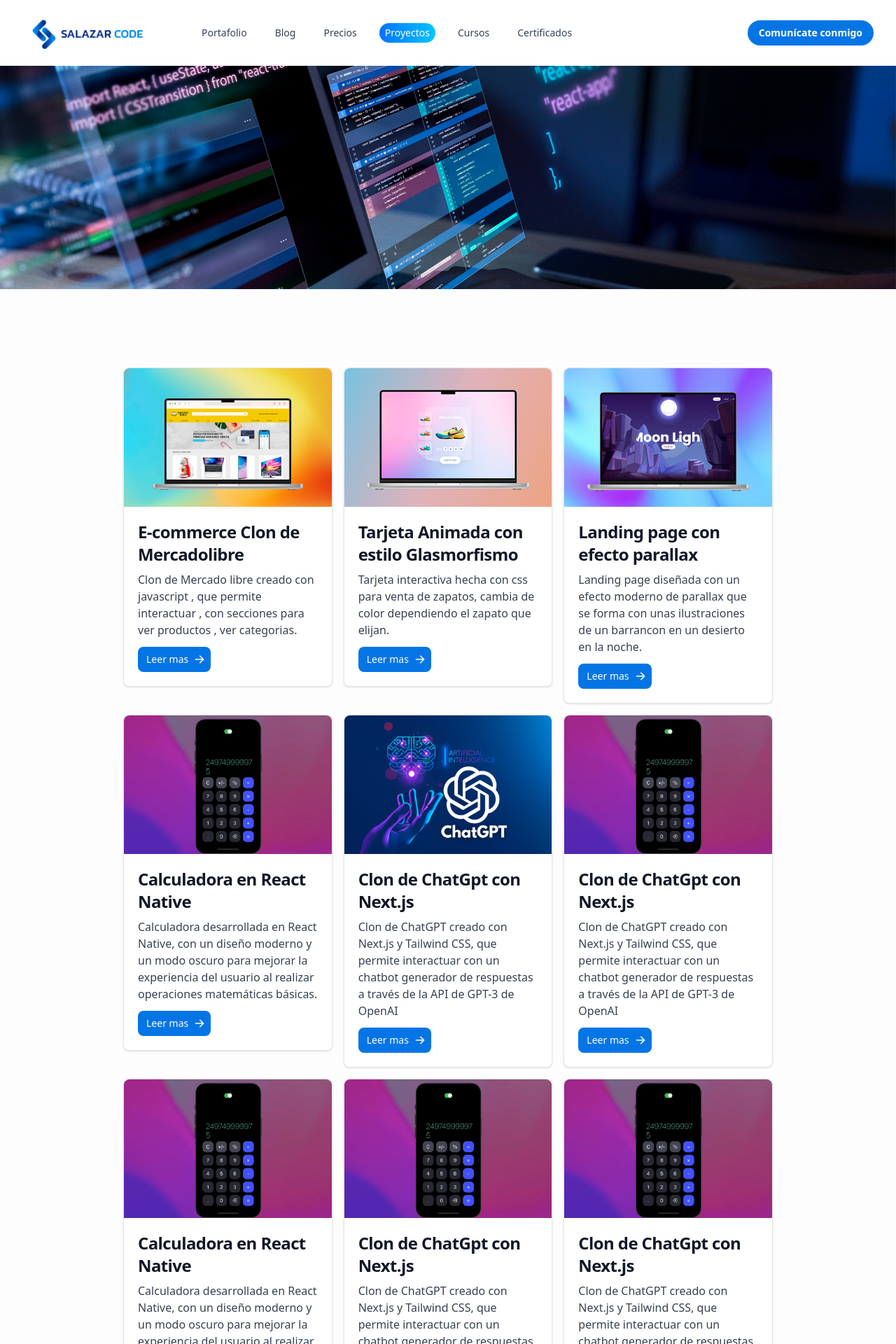
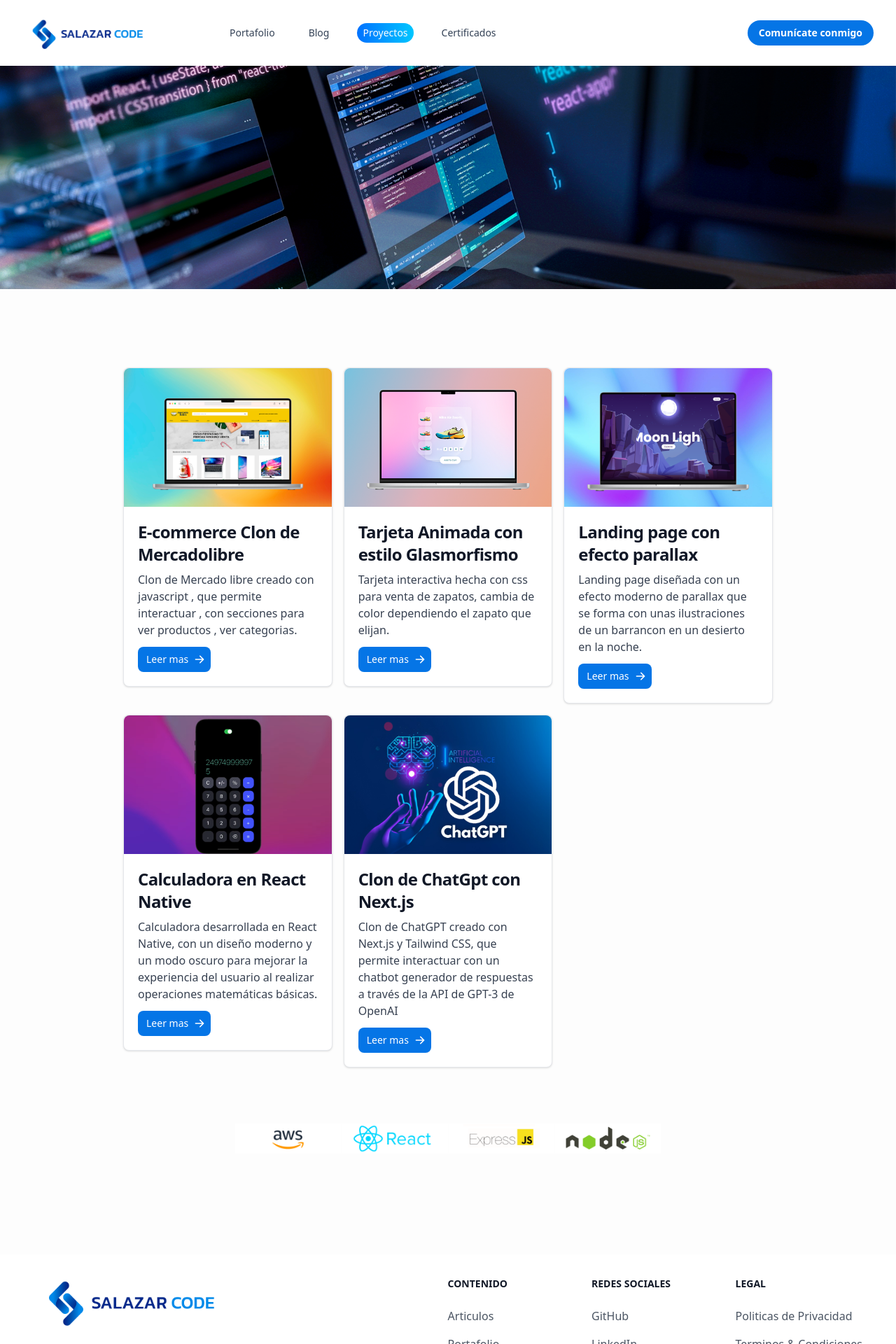
Before and after one commit to juancamilosalazarrestrepo/blog-next-js, a Next.js app: page /proyectos in a window 1280 px wide. Shown: the top 1920 px of the page at 70% size. Built offline with nearby package versions, Linux system fonts and the light colour scheme.

Commit message:
correccion de cosas

```diff
--- a/data/proyectos/projectos.js
+++ b/data/proyectos/projectos.js
@@ -40,34 +40,7 @@ const proyectos = [
       "Clon de ChatGPT creado con Next.js y Tailwind CSS, que permite interactuar con un chatbot generador de respuestas a través de la API de GPT-3 de OpenAI",
     url: "/portafolio/clonechatgpt",
   },
-  {
-    titulo: "Clon de ChatGpt con Next.js",
-    imagen: calculatorDark,
-    description:
-      "Clon de ChatGPT creado con Next.js y Tailwind CSS, que permite interactuar con un chatbot generador de respuestas a través de la API de GPT-3 de OpenAI",
-    url: "/portafolio/calculadora",
-  },
-  {
-    titulo: "Calculadora en React Native",
-    imagen: calculatorDark,
-    description:
-      "Calculadora desarrollada en React Native, con un diseño moderno y un modo oscuro para mejorar la experiencia del usuario al realizar operaciones matemáticas básicas.",
-    url: "/portafolio/calculadora",
-  },
-  {
-    titulo: "Clon de ChatGpt con Next.js",
-    imagen: calculatorDark,
-    description:
-      "Clon de ChatGPT creado con Next.js y Tailwind CSS, que permite interactuar con un chatbot generador de respuestas a través de la API de GPT-3 de OpenAI",
-    url: "/portafolio/calculadora",
-  },
-  {
-    titulo: "Clon de ChatGpt con Next.js",
-    imagen: calculatorDark,
-    description:
-      "Clon de ChatGPT creado con Next.js y Tailwind CSS, que permite interactuar con un chatbot generador de respuestas a través de la API de GPT-3 de OpenAI",
-    url: "/portafolio/calculadora",
-  },
+
 ];
 
 export default proyectos;
--- a/src/components/NavBar.jsx
+++ b/src/components/NavBar.jsx
@@ -24,11 +24,11 @@ export default function NavBar() {
     <div>
       <div className="mx-auto max-w-7xl px-4 sm:px-6 lg:px-8">
         <nav className="relative z-2 flex justify-between">
-          <div className="flex items-center md:gap-x-12">
+          <div className="flex items-center md:gap-x-14">
             <Link href="/" aria-label="Home">
               <Image src={logo} width={200} height={60} />
             </Link>
-            <div className="hidden md:flex md:gap-x-6">
+            <div className="hidden md:flex md:gap-x-8 px-8 ">
               <Link
                 href="/portafolio"
                 className={`inline-block rounded-lg py-1 px-2 text-sm text-slate-700 hover:bg-slate-100  ${
@@ -45,14 +45,14 @@ export default function NavBar() {
               >
                 Blog
               </Link>
-              <Link
+           {/*    <Link
                 href="/precios"
                 className={`inline-block rounded-lg py-1 px-2 text-sm text-slate-700 hover:bg-slate-100  ${
                   activeURL === "/precios" ? "active" : ""
                 }`}
               >
                 Precios
-              </Link>
+              </Link> */}
               {console.log("este", activeURL)}
               <Link
                 href="/proyectos"
@@ -63,14 +63,14 @@ export default function NavBar() {
                 Proyectos
               </Link>
 
-              <Link
+             {/*  <Link
                 href="/cursos"
                 className={`inline-block rounded-lg py-1 px-2 text-sm text-slate-700 hover:bg-slate-100  ${
                   activeURL === "/cursos" ? "active" : ""
                 }`}
               >
                 Cursos
-              </Link>
+              </Link> */}
               <Link
                 href="/certificados"
                 className={`inline-block rounded-lg py-1 px-2 text-sm text-slate-700 hover:bg-slate-100  ${
--- a/src/pages/certificados/index.jsx
+++ b/src/pages/certificados/index.jsx
@@ -7,6 +7,9 @@ import banner2 from "../../../public/images/banner2.webp";
 import LogosSlider from "../../components/LogosSlide";
 import certificados from "../../../data/certificados/certificados";
 import { GoogleAnalytics } from "@next/third-parties/google";
+import styles from "./index.module.css";
+
+
 const Certificados = ({ certificados }) => {
   const images = [banner1, banner2];
 
@@ -33,7 +36,7 @@ const Certificados = ({ certificados }) => {
                     <p className="mb-3 font-normal text-gray-700 ">
                       {proyecto.description}
                     </p>
-                    <p className="inline-flex items-center px-3 py-2 text-sm font-medium text-center text-white buttonColor rounded-lg  focus:ring-4 focus:outline-none focus:ring-blue-300 ">
+                    {/* <p className="inline-flex items-center px-3 py-2 text-sm font-medium text-center text-white buttonColor rounded-lg  focus:ring-4 focus:outline-none focus:ring-blue-300 ">
                       Leer mas
                       <svg
                         aria-hidden="true"
@@ -48,7 +51,8 @@ const Certificados = ({ certificados }) => {
                           clipRule="evenodd"
                         ></path>
                       </svg>
-                    </p>
+                    </p> */}
+                    <div className={styles.lineaAzul}></div>
                   </div>
                 </div>
               </Link>
--- /dev/null
+++ b/src/pages/certificados/index.module.css
@@ -0,0 +1,11 @@
+.lineaAzul {
+  width: 100%;
+  height: 5px;
+  background: rgb(79, 172, 254);
+  background: linear-gradient(    121deg,    rgba(79, 172, 254, 1) 0%,    rgba(0, 242, 254, 1) 100%  );
+  border-radius: 14px;
+  -webkit-border-radius: 14px;
+  -moz-border-radius: 14px;
+  -ms-border-radius: 14px;
+  -o-border-radius: 14px;
+}
--- a/src/pages/index.jsx
+++ b/src/pages/index.jsx
@@ -69,6 +69,7 @@ const Home = ({ posts, lastProjects }) => {
                 alt=""
                 className="rounded-lg shadow-xl w-72 h-72"
               />
+
 
               <div>
                 <p className="textDescription">
```
